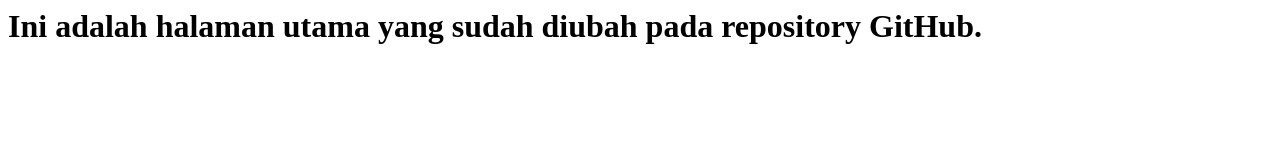
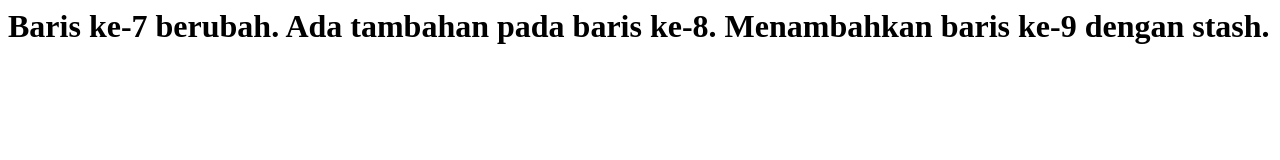
Before and after one commit to mayadeslianii/Myproject_yaa, a plain HTML site: page index.html in a window 1280 px wide. Drawn offline with Linux system fonts and the light colour scheme.

Commit message:
stash apply dan drop

```diff
--- a/index.html
+++ b/index.html
@@ -1,10 +1,13 @@
 <html>
     <head>
-    <title>Myproject_yaa</title>
+        <title>My Project</title>
     </head>
     <body>
         <h1>
-      Ini adalah halaman utama yang sudah diubah pada repository GitHub.
+            Baris ke-7 berubah.
+            Ada tambahan pada baris ke-8.
+            <!-- kosong -->
+            Menambahkan baris ke-9 dengan stash.
         </h1>
     </body>
 </html>
```
Lines whose indentation alone changed are shown as unchanged.
